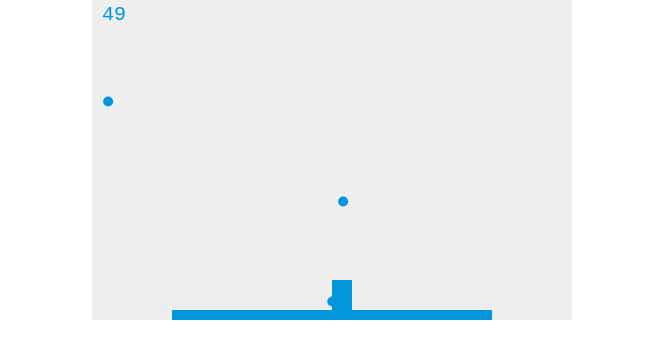
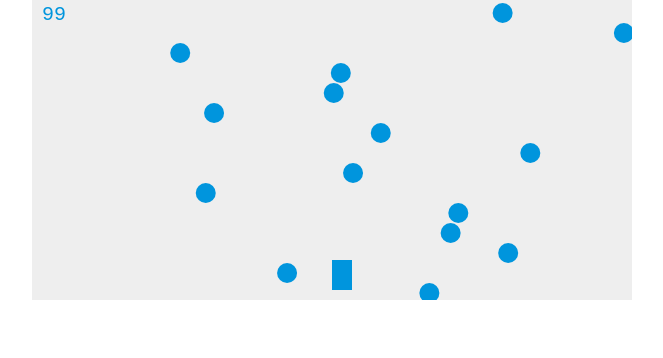
Before and after one commit to forteddyt/OnEdge, a plain HTML site: page index.html in a window 1280 px wide. Shown: the whole page, without its empty margins (308-971 px from the left). Drawn offline with Linux system fonts and the light colour scheme.

Commit message:
refactoring in progress, separate player

```diff
--- a/index.html
+++ b/index.html
@@ -10,27 +10,31 @@
 </head>
 <body>
 
-<canvas id="gameCanvas" width="480" height="320"></canvas>
+<canvas id="gameCanvas" width="600" height="300"></canvas>
+<script type="text/javascript" src="player.js"></script>
+<script>
 
-<script>
 var canvas = document.getElementById("gameCanvas");
 var ctx = canvas.getContext("2d");
-var charHeight = 30;
-var platformHeight = 10;
-var charWidth = 20;
-var meteorRad = 5;
-var platformWidth = canvas.width*2/3;
-var platformX = (canvas.width-platformWidth)/2; //left bound of the platform
-var charX = canvas.width / 2; //left bound of the character
-var rightPressed = false; //true iff right keyboard was pressed
-var leftPressed = false; //true iff left keyboard was pressed
+
+const Consts = {
+	charHeight : 30,
+	platformHeight : 10,
+	charWidth : 20,
+	meteorRadius : 10,
+	platformWidth : canvas.width*1/2,
+	platformX : (canvas.width-this.platformWidth)/2, /*left bound of the platform  */
+	charSpeed : 2, /*default movement speed of the player per frame */
+	meteorSpeed : 2, //default fall speed for meteors per frame */
+	interval : setInterval(draw, 10) //sets max framerate of the game */
+};
+
+const interval = setInterval(draw, 10);//sets max framerate of the game
+
 var meteors = []; //array of all meteors on screen
 var frameCount = 0; //ticker that increments each frame
 var gameOver = false; //true iff game player has lost
-var charSpeed = 2;//default movement speed of the player per frame
-var meteorSpeed = 1; //default fall speed for meteors per frame
-
-var interval = setInterval(draw, 10);//sets max framerate of the game
+var player = new Player(canvas, document);
 
 //animation
 var scoreFlashDuration = 0;
@@ -38,38 +42,10 @@ var scoreFlashValue = 0;
 const SCORE_FLASH_FRAMES = 240;
 const SCORE_FLASH_SPEED = 30;
 
-document.addEventListener("keydown", keyDownHandler, false);
-document.addEventListener("keyup", keyUpHandler, false);
-
-//Input Handling
-function keyDownHandler(e) {
-    if (e.key == "Right" || e.key == "ArrowRight") {
-        rightPressed = true;
-    } else if (e.key == "Left" || e.key == "ArrowLeft") {
-        leftPressed = true;
-    }
-}
-
-function keyUpHandler(e) {
-    if(e.key == "Right" || e.key == "ArrowRight") {
-        rightPressed = false;
-    } else if (e.key == "Left" || e.key == "ArrowLeft") {
-        leftPressed = false;
-    }
-}
-
 //Drawing
-function drawChar() {
-    ctx.beginPath();
-    ctx.rect(charX, canvas.height-charHeight-platformHeight, charWidth, charHeight);
-    ctx.fillStyle = "#0095DD";
-    ctx.fill();
-    ctx.closePath();
-}
-
 function drawPlatform() {
     ctx.beginPath();
-    ctx.rect(platformX, canvas.height-platformHeight, platformWidth, platformHeight);
+    ctx.rect(Consts.platformX, canvas.height-Consts.platformHeight, Consts.platformWidth, Consts.platformHeight);
     ctx.fillStyle = "#0095DD";
     ctx.fill();
     ctx.closePath();
@@ -78,7 +54,7 @@ function drawPlatform() {
 function drawMeteors() {
 	for (i = 0; i < meteors.length; i++) {
 	    ctx.beginPath();
-	    ctx.arc(meteors[i].x + meteorRad/2, meteors[i].y + meteorRad/2, meteorRad, 0, Math.PI*2);
+	    ctx.arc(meteors[i].x + Consts.meteorRadius/2, meteors[i].y + Consts.meteorRadius/2, Consts.meteorRadius, 0, Math.PI*2);
 	    ctx.fillStyle = "#0095DD";
 	    ctx.fill();
 	    ctx.closePath();
@@ -105,27 +81,19 @@ function drawScoreCounter() {
 
 //Game Controllers
 function spawnMeteor() {
-	var meteorX = Math.random()*(canvas.width - 2*meteorRad) + meteorRad;
-	meteors.push({x: meteorX, y: 0});
-}
-
-function moveCharacter() {
-	if (rightPressed && charX < canvas.width-charWidth) {
-        charX += charSpeed;
-    } else if (leftPressed && charX > 0) {
-        charX -= charSpeed;
-    }
+	var meteorX = Math.random()*(canvas.width - 2*Consts.meteorRadius) + Consts.meteorRadius;
+	meteors.push({x: meteorX, y: -Consts.meteorRadius});
 }
 
 function moveMeteors() {
 	for (i = 0; i < meteors.length; i++) {
-		meteors[i].y += meteorSpeed;
+		meteors[i].y += Consts.meteorSpeed;
 	}
 }
 
 function destroyMeteors() {
 	while (true) {
-		if (meteors.length > 0 && meteors[0].y > canvas.height + meteorRad * 2) {
+		if (meteors.length > 0 && meteors[0].y > canvas.height + Consts.meteorRadius * 2) {
 			meteors.shift();
 		} else {
 			break;
@@ -133,48 +101,36 @@ function destroyMeteors() {
 	}
 }
 
-function checkCollisions() {
-	for (i = 0; i < meteors.length; i++) {
-		if (charX < meteors[i].x &&
-			meteors[i].x < charX + charWidth &&
-			meteors[i].y >= canvas.height - (charHeight + platformHeight) &&
-			meteors[i].y < canvas.height - platformHeight) {
-			gameOver = true;
-		}
-	}
-}
 
-function performAnimations() {
-}
-
-function drawBackground() {
-}
 
 function draw() {
     ctx.clearRect(0, 0, canvas.width, canvas.height);
 
     //draw
-    drawChar();
+    player.drawChar(ctx);
     drawPlatform();
     drawMeteors();
     drawScoreCounter();
 
     //update
-    moveCharacter();
-    if (frameCount % 100 == 0) {
+    console.log(player.rightPressed + " inside index");
+    player.moveCharacter();
+    if (frameCount % 10 == 0) {
     	spawnMeteor();
     }
     moveMeteors();
     destroyMeteors();
-    checkCollisions();
+
+    player.checkCollisions(meteors);
 
 	if (gameOver) {
 		console.log("GAME OVER");
 		document.location.reload();
-		clearInterval(interval);
+		clearInterval(Consts.interval);
 	}
 
     frameCount++;
+
 }
 
 </script>
--- /dev/null
+++ b/player.js
@@ -0,0 +1,69 @@
+
+
+
+function Player(canvas, document) {
+
+	this.canvas = canvas;
+	this.charX = canvas.width / 2; //left bound of the character
+	this.rightPressed = false; //true iff right keyboard was pressed
+	this.leftPressed = false; //true iff left keyboard was pressed
+
+	this.document = document;
+	Player.c = 0;
+	this.init();
+}
+
+Player.prototype = {
+	init: function(){
+		this.document.addEventListener("keydown", this.keyDownHandler, false);
+		this.document.addEventListener("keyup", this.keyUpHandler, false);
+	},
+
+	//Input Handling
+	keyDownHandler : function(e) {
+	    if (e.key == "Right" || e.key == "ArrowRight") {
+	    	console.log("REEEE");
+	        this.rightPressed = true;
+	        Player.c += 1;
+	    } else if (e.key == "Left" || e.key == "ArrowLeft") {
+	        this.leftPressed = true;
+	    }
+	},
+
+	keyUpHandler : function(e) {
+	    if(e.key == "Right" || e.key == "ArrowRight") {
+	        this.rightPressed = false;
+	    } else if (e.key == "Left" || e.key == "ArrowLeft") {
+	        this.leftPressed = false;
+	    }
+	},
+
+	moveCharacter : function() {
+		console.log(this.rightPressed + " " + this.leftPressed + Player.c);
+		if (this.rightPressed && this.charX < this.canvas.width-Consts.charWidth) {
+	        this.charX += Consts.charSpeed;
+	    } else if (this.leftPressed && this.charX > 0) {
+	        this.charX -= Consts.charSpeed;
+	    }
+	},
+
+	checkCollisions : function(meteors) {
+		for (i = 0; i < meteors.length; i++) {
+			if (this.charX < meteors[i].x &&
+				meteors[i].x < this.charX + Consts.charWidth &&
+				meteors[i].y >= canvas.height - (Consts.charHeight + Consts.platformHeight) &&
+				meteors[i].y < canvas.height - Consts.platformHeight) {
+				return true;
+			}
+		}
+		return false;
+	},
+
+	drawChar : function(ctx) {
+    	ctx.beginPath();
+    	ctx.rect(this.charX, this.canvas.height-Consts.charHeight-Consts.platformHeight, Consts.charWidth, Consts.charHeight);
+    	ctx.fillStyle = "#0095DD";
+    	ctx.fill();
+    	ctx.closePath();
+	}
+};
```
Also changed, not shown: consts.js (added, +10 -0 lines).
